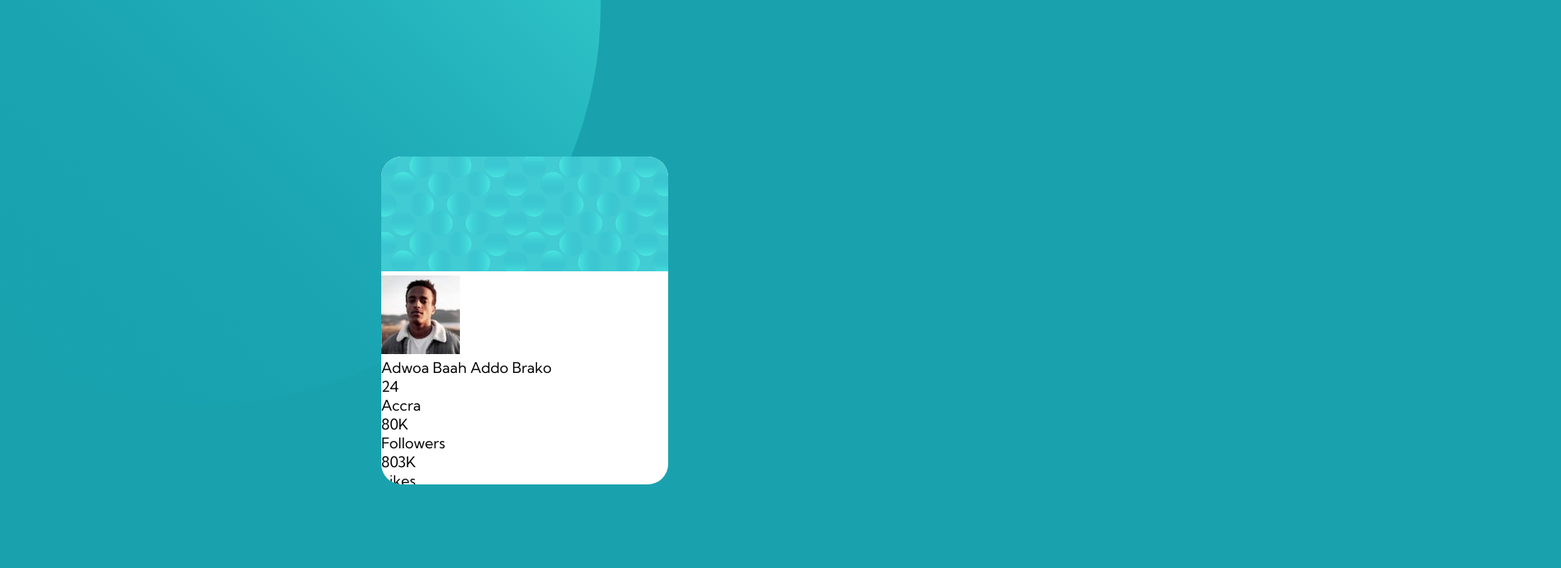
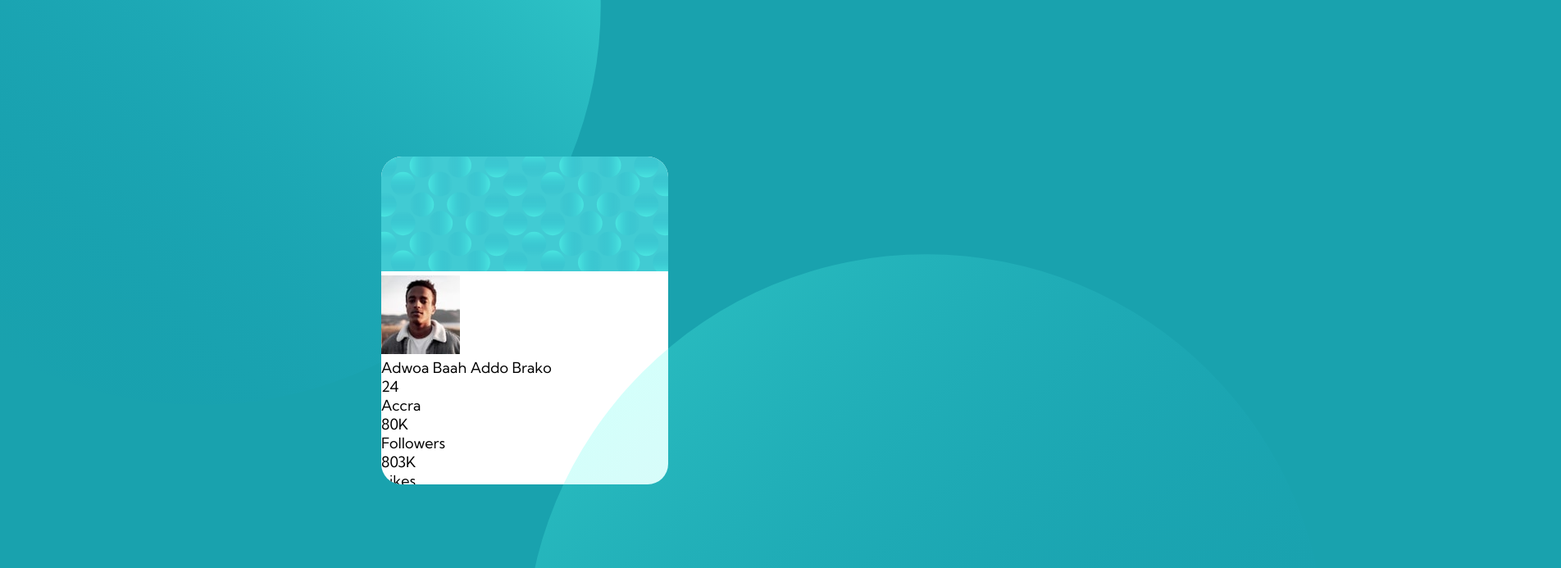
Before and after one commit to missbaah/ProfileCard, a plain HTML site: page index.html in a window 1280 px wide. Shown: the top 693 px of the page at 82% size, 1904 px wide, since content can reach past the window. Drawn offline with Linux system fonts and the light colour scheme.

Commit message:
styled the bottom sheet

```diff
--- a/index.html
+++ b/index.html
@@ -13,11 +13,15 @@
   <div class="container">
     <img class="card" src="./images/bg-pattern-card.svg" alt="image card">
     <img class="profile-pic" src="./images/image-victor.jpg" alt="image of Victor">
-    <div>Adwoa Baah Addo Brako</div>
+    <div class="name-age-box">
+      <div class="name">Adwoa Baah Addo Brako</div>
     <div>24</div>
-    <div>Accra</div>
-    <div>80K</div>
-    <div>Followers</div>
+    </div>
+    <div class="location">Accra</div>
+    <div>
+      <div>80K</div>
+      <div>Followers</div>
+    </div>
     <div>803K</div>
     <div>Likes</div>
     <div>1.4K</div>
@@ -28,7 +32,6 @@
       Coded by <a href="#">Adwoa Baah Addo-Brako</a>.
     </div>
   </div>
-
-  <div><img  href="./images/bg-pattern-bottom.svg"></div>
+  <div class="bottom-img"><img src="./images/bg-pattern-bottom.svg"></div>
 </body>
 </html>
--- a/style.css
+++ b/style.css
@@ -18,3 +18,7 @@ body{
     border-radius: 25px;
     overflow: hidden;
 }
+
+.bottom-img{
+    transform: translate(50%, -110%);
+}
```
